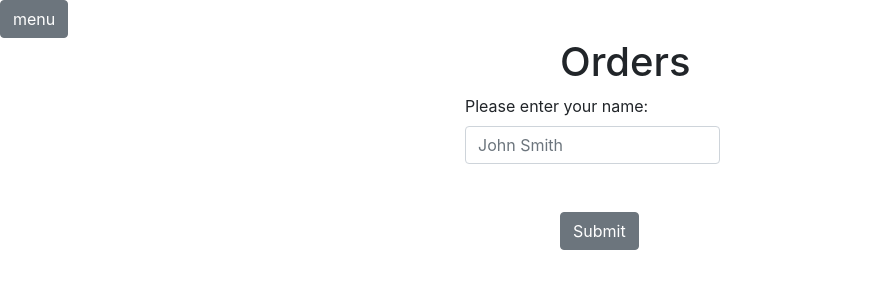
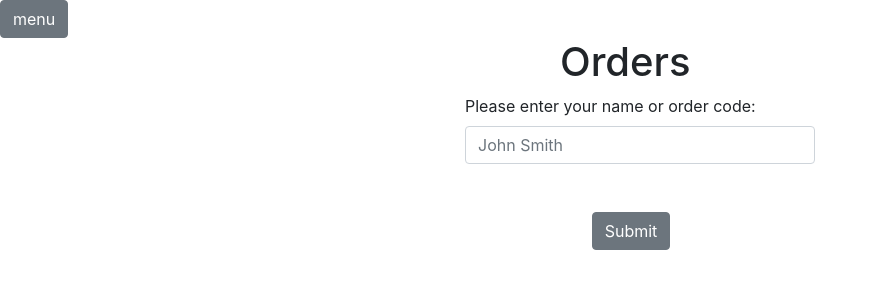
Before and after one commit to mduckles/csc-pointofsalsesystemsd, a Flask app: page /orders/ in a window 1280 px wide. Shown: the top 300 px of the page, without its empty margins (0-878 px from the left). Run offline with Flask 2, Linux system fonts and the light colour scheme; some libraries are stand-ins or nearby versions.

Commit message:
final comments

```diff
--- a/menu.py
+++ b/menu.py
@@ -1,5 +1,4 @@
 import csv
-from itertools import count
 import json
 from flask import jsonify
 import re
@@ -17,10 +16,12 @@ def replacenum(string,K):
 
 class Menu():
 
+
     def __init__(self):
         '''runs when menu is called asigns to two list to be appended to'''
         self.drinks_table = []
         self.menu_table = []
+
 
     def ReadMenu(self): # return a list of dictionaries
         '''reads the menu(csv file) than save to a dictionary'''
@@ -124,18 +125,3 @@ class Menu():
         print(jsonify(output1))
         # outputs a jsonify string
         return jsonify(output1)
-
-
-
-
-
-
-
-
-
-
-
-
-m = Menu()
-ma = m.ReadDrinks()
-b = m.ReadMenu()
--- a/static/app.js
+++ b/static/app.js
@@ -24,8 +24,9 @@ function prosessdata2(datas){
 function submitbutton(){
   // gets the data of order name
   a = document.getElementById("orderName").value
+  clean_input = a.replace(/[^a-zA-Z ]/g, "");
   // gives data the order name
-  data["ordername"] = a
+  data["ordername"] = clean_input
   $("input[type=radio]").prop('checked', false);
   // post to /order in the back end
   $.ajax({
@@ -128,7 +129,10 @@ for(i in cost_options){
 };
 function cancelbutton(){
   // cancels all data and returns all data to zero in count and on the page
+  $(".options").hide()
+  $(".cost_options").hide()
     for(const [key, value] of Object.entries(count)){
+      //loops through the counts and reasets them
       if(value >= 1){
         count[key] = 0
         document.getElementById(key).innerHTML = 0;
@@ -139,19 +143,23 @@ function cancelbutton(){
   }
   data = {}
   $("input[type=radio]").prop('checked', false);
+  location.reload();
 };
 
 function prosessdata(datas){
 
   for (i in datas){
-$("#reciet").append('<p>'+datas[i]+'</p>');
+    $("#reciet").append('<p>'+datas[i]+'</p>');
   }
 }
 
 function orderssubmit(){
   // when the submit button is presed on the /orders page give name to the flask
   x = {}
-  x["Name"] = document.getElementById("OrderName").value;
+  a = document.getElementById("OrderName").value;
+  clean_inputs = a.replace(/[^a-zA-Z ]/g, "")
+  x["Name"] = clean_inputs
+
   // post to /orders/name
   $.ajax({
     type:"POST",
@@ -175,6 +183,7 @@ function checkbox(options,name){
 
     if($("#"+name_lower+options_lower+"input"+count[name]).is(':checked') === true){
       for(i=1;i<= count[name];i++ ){
+        // check each box
         data[name+i]['Cost'] = options;
         console.log(data)
       }
@@ -183,6 +192,7 @@ function checkbox(options,name){
   if($("#"+options_lower+"input"+count[name]).is(':checked') === true){
     console.log("isworking")
     for(i=1;i<= count[name];i++ ){
+        //loops through data
         data[name+i]['Options'] = options;
         console.log(data)
     }
--- a/templates/menu.html
+++ b/templates/menu.html
@@ -116,7 +116,7 @@
                         </div>
                         <div class="col-4 text-center">
 
-                              <button onclick="submitbutton()" type="submit" class="btn btn-secondary" required> Submit</button>
+                              <button onclick="submitbutton()" type="button" class="btn btn-secondary" required> Submit</button>
                         </form>
                   </div>
             </div>
--- a/templates/orders.html
+++ b/templates/orders.html
@@ -26,8 +26,8 @@
     </div>
     <div class="row">
       <div class="col-4"></div>
-      <div class="col-3">
-        <label>Please enter your name:</label>
+      <div class="col-4">
+        <label>Please enter your name or order code:</label>
         <input class="form-control" type="text" id="OrderName" name="OrderName" placeholder="John Smith"><br><br>
         <div class="row">
           <div class="col-4"></div>
```
